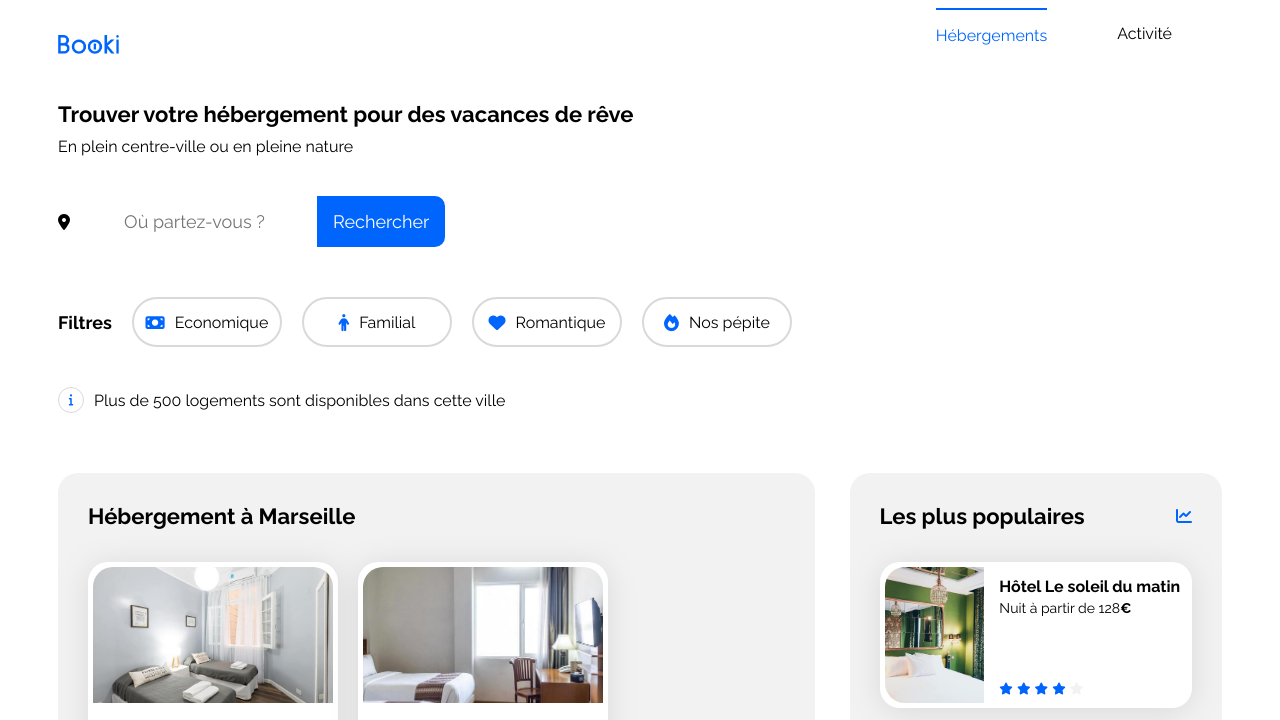
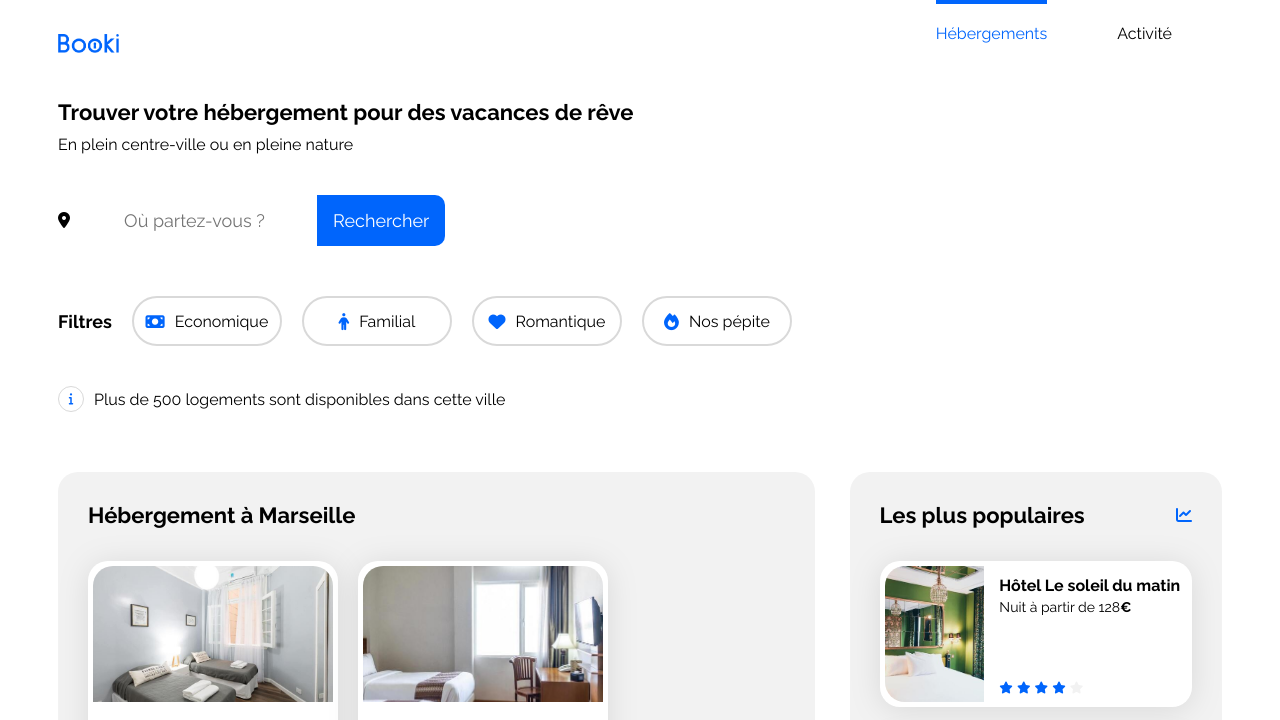
Before and after one commit to matheopierru62176/Creez-la-page-d-accueil-d-une-agence-de-voyage, a plain HTML site: page index.html in a window 1280 px wide. In both pictures the pointer is over the link "Hébergements". Shown: the top 720 px of the page. Drawn offline with Linux system fonts and the light colour scheme.

Commit message:
finition du CSS

```diff
--- a/css/style.css
+++ b/css/style.css
@@ -79,11 +79,21 @@ ul a {
     padding-top: 16px;
     display: block;
     margin-right: 50px;
+    position: relative;
 }
 
 ul a:hover {
     color: #0065FC;
-    border-top: #0065FC 2px solid;
+}
+
+ul a:hover::before {
+    content: '';
+    position: absolute;
+    top: -10px;
+    left: 0;
+    right: 0;
+    height: 6px;
+    background-color: #0065FC;
 }
 
 header img {
@@ -129,6 +139,7 @@ header img {
     border: none;
     font-size: 18px;
     text-align: center;
+    height: 50px;
 }
 
 .information form p {
```
